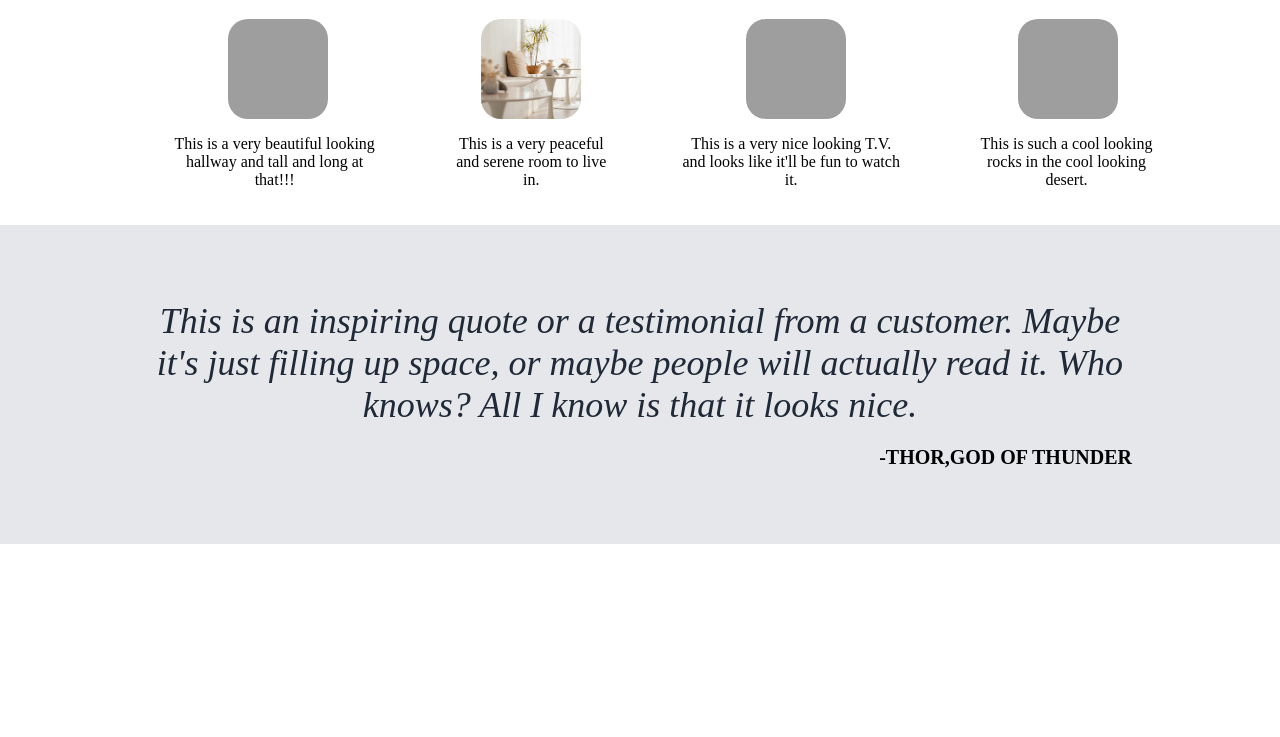
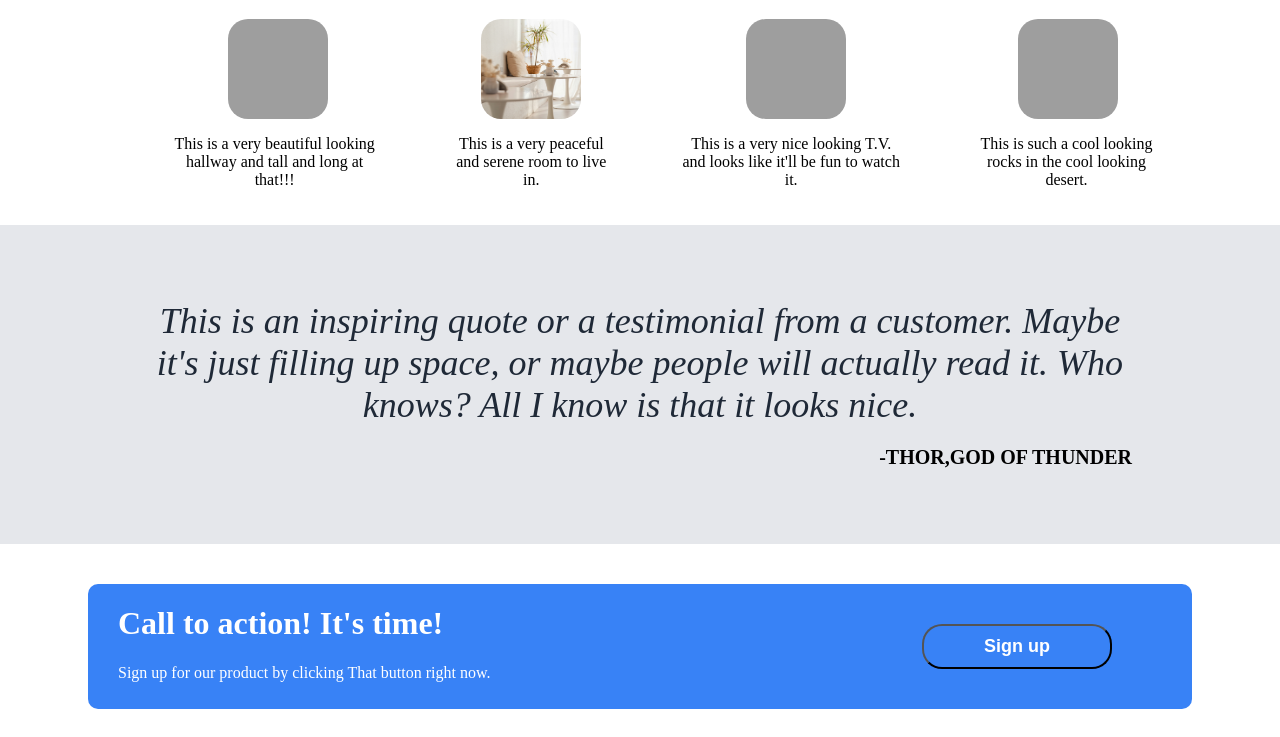
Before and after one commit to shuva98/webpage_design, a plain HTML site: page index.html in a window 1280 px wide. Shown: the part 585-1322 px from the top of the page. Before the commit the page ends 1157 px from the top, so only its background shows below. Drawn offline with Linux system fonts and the light colour scheme; grey boxes are pictures that could not be loaded.

Commit message:
contact card made up

```diff
--- a/index.html
+++ b/index.html
@@ -35,7 +35,7 @@
               background-color: #3882f6;
               padding: 10px 50px;
               color: #e5e7eb;
-              border-radius: 30%;
+              border-radius: 30px;
             "
           >
             Sign up
@@ -110,5 +110,26 @@
       display: flex;
       justify-content: flex-end;">-THOR,GOD OF THUNDER</strong>
     </div>
+    <!-- This part is for contact part -->
+    <div class="contact">
+      <!-- l and r refers to left and right part
+      of the contact -->
+      <div class="lcontact">
+        <h1>Call to action! It's time!</h1>
+        <p>Sign up for our product by clicking That
+          button right now.
+        </p>
+      </div>
+      <div class="rcontact">
+        <button
+        style="padding: 10px 60px;
+        margin: 40px 80px;
+        border-radius: 20px;
+        background-color: #3882f6;
+        color: white;
+        font-size: large;
+        font-weight: 700;">Sign up</button>
+      </div>
+    </div>
   </body>
 </html>
--- a/styles.css
+++ b/styles.css
@@ -98,3 +98,19 @@ a {
   background-color: #E5e7eb;
   margin: 20px -10px;
 }
+
+/* This is the contact part */
+
+.contact{
+  background-color: #3882f6;
+  margin: 20px 80px;
+  display: flex;
+  justify-content: space-between;
+  border-radius: 10px;
+}
+
+.lcontact{
+  padding-left: 30px;
+  padding-bottom: px;
+  color: white;
+}
```
